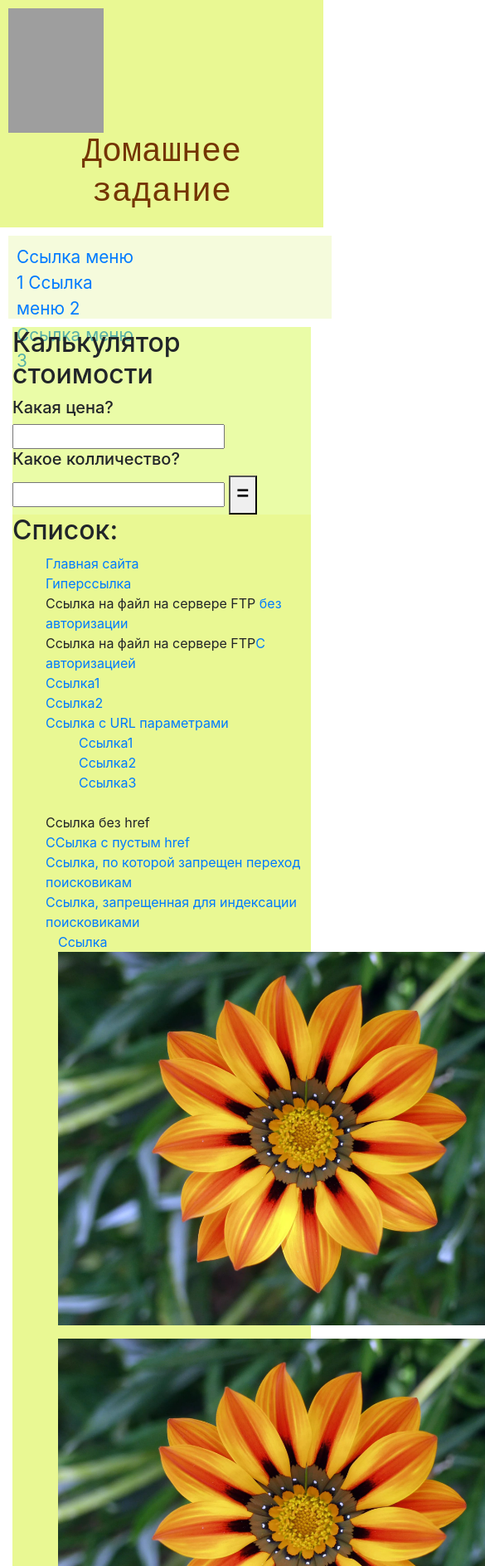
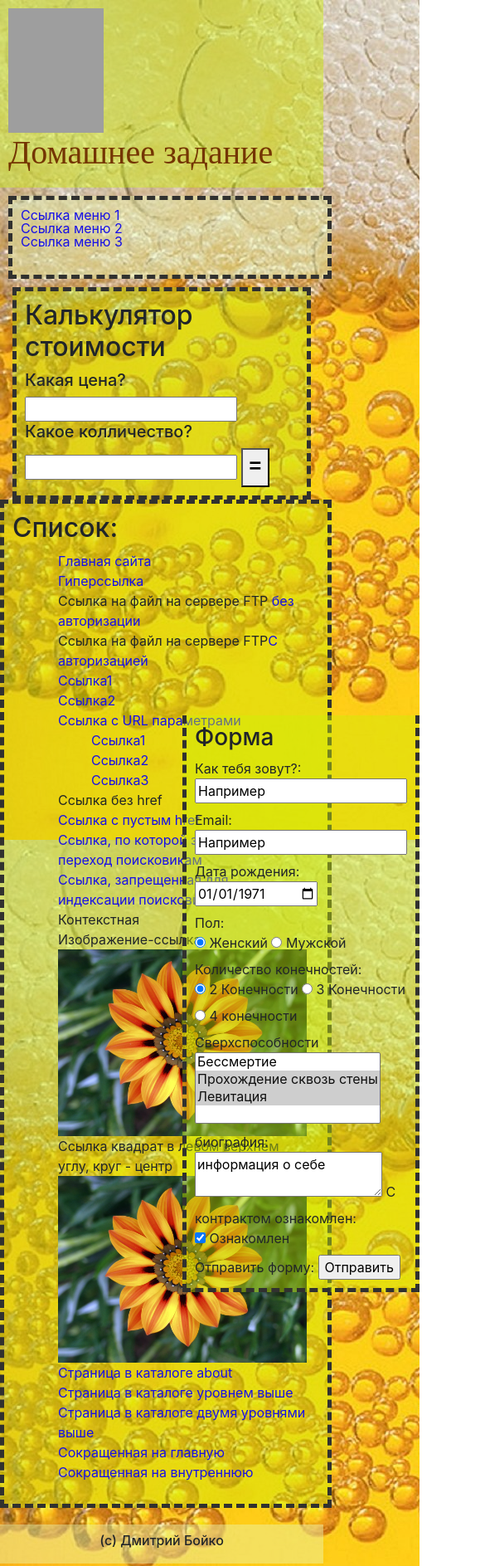
Before and after one commit to s0160158/homework5, a plain HTML site: page index.html in a window 390 px wide. Shown: the top 1887 px of the page at 83% size, 585 px wide, since content can reach past the window. Drawn offline with nearby package versions, Linux system fonts and the light colour scheme; grey boxes are pictures that could not be loaded.

Commit message:
Add files via upload

```diff
--- a/css/stylee.css
+++ b/css/stylee.css
@@ -1,62 +1,90 @@
-
-
-body{
+body {
     color: #000000;
     font-family: 'Rubik Beastly', cursive;
-
+    padding-bottom: 20px;
+    background-image: url();
 }
 
-.logo{
-    font-family:'Courier New', Courier, monospace;
+.logo {
+    font-family: 'Times New Roman', Times, serif;
     background: rgba(203, 238, 5, 0.432);
+    color: rgb(116, 53, 2);
     width: 100%;
     display: flex;
+    font-weight: bold;
+    font-size: 170%;
+    justify-content: left;
 
-    font-weight:bold;
-    color: rgb(116, 53, 2);
-    font-size: 220%;
-    justify-content: left;
+    padding: 6px;
 }
 
-.topnav{
-      margin: auto;
+.topnav {
+    margin-bottom: 20px;
     width: 100%;
     height: 100px;
     justify-content: center;
-      font-size: 130%;
+    font-size: 32 pt;
+    line-height: 100%;
+    background-color: rgba(232, 245, 177, 0.452);
     color: rgb(116, 53, 2);
-      background-color: rgba(232, 245, 177, 0.452);
+    font-size: 1.125rem;
+    text-anchor: middle;
+    -webkit-user-select: none;
+    -moz-user-select: none;
+    user-select: none;
+    border-style: dashed;
+    border-color: #31312f;
+    border-width: 5px;
+    padding: 10px;
 }
 
 .calculator {
-    background-color: rgba(188, 233, 25, 0.425);
+    background-color: rgba(232, 245, 177, 0.452);
     text-align: left;
     height: 100%;
+    border-style: dashed;
+    border-color: #31312f;
+    border-width: 5px;
+    padding: 10px;
 }
 
-.spisok{
-    background-color: rgba(203, 238, 5, 0.432)
+.spisok {
+    background-color: rgba(203, 238, 5, 0.432);
+    border-style: dashed;
+    border-color: #31312f;
+    border-width: 5px;
+    padding: 10px;
 }
 
-
-.tablitca{
+.tablitca {
     color: rgb(0, 0, 0);
-    background-color: rgba(232, 245, 177, 0.452) ;
+    background-color: rgba(232, 245, 177, 0.452);
+    height: 100%;
+    border-style: dashed;
+    border-color: #31312f;
+    border-width: 5px;
+    padding: 10px;
 }
 
-.form{
-    background-color: rgba(203, 238, 5, 0.432);
+.form {
+   background-color: rgba(232, 245, 177, 0.452);
+   text-align: center;
+    position: relative;
+    border-style: none dashed  dashed dashed;
+    border-color: #31312f;
+    border-width: 5px;
+    padding: 10px;
 }
 
-a{
+a {
     text-decoration: none;
+    color: #d6b705;
 }
 
-li{
+li {
     text-decoration: none;
     list-style: none;
 }
-
 
 .graficlogo {
     padding: 5 px;
@@ -64,108 +92,99 @@ max-width: 100%;
     box-sizing: border-box;
 }
 
-.podval{
+.podval {
     background: rgba(232, 245, 177, 0.452);
 }
 
 
 
 
-
-@media screen and (max-width: 800px) {
-body{
+@media screen and (max-width: 780px) {
+    body {
         color: #000000;
-    font-family: 'Rubik Beastly', cursive;
+        font-family: 'Rubik Beastly';
         display: flex;
         flex-direction: column;
-        flex-wrap:  wrap;
+        flex-wrap: wrap;
         width: 100%;
         margin: 10px 0;
     }
 
-.logo{
-    font-family:'Courier New', Courier, monospace;
+    .logo {
+        font-family: 'Times New Roman', Times, serif;
         background: rgba(203, 238, 5, 0.432);
+        color: rgb(116, 53, 2);
         width: 100%;
         display: flex;
-
-    font-weight:bold;
-    color: rgb(116, 53, 2);
-    font-size: 220%;
+        font-weight: bold;
+        font-size: 170%;
         justify-content: left;
-
         display: flex;
         flex-direction: row;
-        flex-wrap:  wrap;
+        flex-wrap: wrap;
         padding: 10px;
     }
     .menu {
         width: 150px
     }
     .calculator {
-    background-color: rgba(205, 248, 47, 0.425);
+        background-color: rgba(188, 233, 25, 0.425);
         text-align: left;
         height: 100%;
     }
-
-
-.topnav{
-      margin:10px;
-      justify-content: center;
-      font-size: 130%;
+    .topnav {
+        margin: 10px;
+        font-size: 100%;
+        background-color: rgba(232, 245, 177, 0.452);
         color: rgb(116, 53, 2);
-      background-color: rgba(232, 245, 177, 0.452);
         flex: 100%;
-        order:1;
+        order: 1;
         margin: 10px;
         padding: 10px;
         text-align: left;
+        display: block;
     }
-
-
-.spisok{
-    background-color: rgba(203, 238, 5, 0.432)
+    .spisok {
+        background-color: rgba(203, 238, 5, 0.432);
     }
-
-
-.tablitca{
+    .tablitca {
         color: rgb(0, 0, 0);
-    background-color: rgba(232, 245, 177, 0.452) ;
+        background-color: rgba(232, 245, 177, 0.452);
         width: 100%;
-        text-align: center;
+        position: absolute;
+        top: 800px;
     }
-
-.form{
+    .form {
         background-color: rgba(203, 238, 5, 0.432);
         flex: 100%;
-        order:3;
         margin: 10px;
         padding: 10px;
         text-align: left;
+        position: absolute;
+        bottom: 250px;
+
     }
-
-a{
-    text-decoration: none;
+    .formandtable {
+        display: flex;
+        flex-direction: column;
+        flex-flow: wrap;
     }
-
-li{
-    text-decoration: none;
-    list-style: none;
+    .tablitca {
+        order: 2;
     }
-
-
+    .form {
+        order: 1
+    }
     .graficlogo {
         padding: 5 px;
         max-width: 100%;
         box-sizing: border-box;
     }
-
-.podval{
+    .podval {
         background: rgba(232, 245, 177, 0.452);
-     width:  100%;
-        margin-top:  20px;
-        padding:  10px 0 10px 0;
+        width: 100%;
+        margin-top: 20px;
+        padding: 10px 0 10px 0;
         text-align: center;
     }
-
 }
--- a/index.html
+++ b/index.html
@@ -4,13 +4,22 @@
 
 <head>
     <title> Домашнее задание </title>
+    <meta charset="utf-8">
     <meta name="viewport" content="width=device-width, initial-scale=1">
     <link rel="stylesheet" href="css/stylee.css">
     <script src="https://code.jquery.com/jquery-3.3.1.slim.min.js"></script>
     <script src="https://cdnjs.cloudflare.com/ajax/libs/popper.js/1.14.7/umd/popper.min.js"></script>
     <link rel="stylesheet" href="https://stackpath.bootstrapcdn.com/bootstrap/4.3.1/css/bootstrap.min.css">
     <script src="https://stackpath.bootstrapcdn.com/bootstrap/4.3.1/js/bootstrap.min.js"></script>
+    <script src="js/calc.js" defer></script>
+    <style>
+        body {
+         background-image: url(img/background.jpg);}
+        a {
+        color:rgb(23, 16, 230);
 
+        }
+    </style>
 </head>
 
 
@@ -22,8 +31,8 @@
     <div class="topnav">
         <nav class="menu">
             <a href="vk.com"> Ссылка меню 1</a>
-    <a href="vk.com"> Ссылка меню 2</a>
-    <a href="vk.com"> Ссылка меню 3</a>
+            <a href="https://vk.com/vidnonesudba"> Ссылка меню 2</a>
+            <a href="https://vk.com/feed"> Ссылка меню 3</a>
         </nav>
     </div>
 </header>
@@ -47,58 +56,56 @@
                 </div>
             </div>
 
-      <div class="col">
 
             <div class="spisok">
                     <h2>Список:</h2>
                     <ol>
+                        <div class="col">
                         <li><a href="example.html" target="_blank">Главная сайта</a></li>
                         <li><a href="https://example.com/" target="_blank">Гиперссылка</a></li>
                         <li>Ссылка на файл на сервере FTP<a href="ftp://example.com/myfile.zip"> без авторизации</a></li>
-            <li>Ссылка на файл на сервере FTP<a href="ftp://user:password@example.com/myfile.zip">С авторизацией</a>
-            </li>
+                        <li>Ссылка на файл на сервере FTP<a href="ftp://user:password@example.com/myfile.zip">С авторизацией</a></li>
                         <li><a href="https://yandex.ru#дзен" target="_blank">Ссылка1</a></li>
                         <li><a href="#Форма">Ссылка2</a></li>
-            <li><a href="https://www.onlinestor.com?product=socks&color=white" target="_blank">Ссылка с URL
-                параметрами</a></li>
-            </li>
-            <li><a href="">
-                <ul>
+                        <li><a href="https://www.onlinestor.com?product=socks&color=white" target="_blank">Ссылка с URL параметрами</a></li>
+                        <ul >
                             <li><a href=https://market.yandex.ru/catalog--elektronika/54440 title="Электроника"
                                 target="_blank">Ссылка1</a></li>
                             <li><a href=https://market.yandex.ru/catalog--kompiuternaia-tekhn.. title="Компьютеры"
                                 target="_blank">Ссылка2</a></li>
                             <li><a href=https://market.yandex.ru/catalog--bytovaia-tekhnika/5.. title="Бытовая техника"
                                 target="_blank">Ссылка3</a></li>
+                        </ul>
+                        <li><a>Ссылка без href</a></li>
+                        <li><a href="">Ссылка с пустым href</a></li>
+                        <li><a href="http://example.ru" rel="nofollow"> Ссылка, по которой запрещен переход поисковикам
+                        </a></li>
+                        <li><noindex--><a href="http://example.ru"> Ссылка, запрещенная для индексации поисковиками </a></noindex--></li>
+                    </div>
 
-                </ul>
+                    <div class="col">
+
+                        <li> <a>Контекстная</a> </li>
+                        <li><a>Изображение-ссылка <br /><a href="http://example.com/">
+                            <img src="img/image.jpg" alt="Цветок" style="width: 300px;" />
+                        </a></li>
+                        <map name="primary">
+                        <area shape="circle" coords="150,100,50" href="https://vk.com">
+                        <area shape="rect" coords="1,1,50,50" href="https://seriahd.tv">
+                        </map>
+                        <li>Ссылка квадрат в левом верхнем углу, круг - центр <br />
+                        <img usemap="#primary" src="img/image.jpg" alt="Цветок" style="width: 300px;" />
                         </li>
-            <br>
-            <li><a>Ссылка без href</a></li>
-            <li><a href="">ССылка с пустым href</a></li>
-            <li><a href="http://example.ru" rel="nofollow"> Ссылка, по которой запрещен переход поисковикам </a></li>
-            <li>
-              <noindex--><a href="http://example.ru"> Ссылка, запрещенная для индексации поисковиками </a></noindex-->
-            </li>
-            <div class="col">
-              <li><a id="metka" href="https://kubsu.ru/ru" информация>Ссылка</a></li>
-              <li>
-                <p><a href=""><img src="img/image.jpg" alt="Цветок" style="width: 600px;"></a></p>
-              </li>
-              <li><a href="sample.html"><img src="img/image.jpg" alt="Цветок" style="width: 600px;" usemap="#map">
-                  <map name="map">
-                    <area shape="rect" href="ссылочка" coords="20 20 120 120" />
-                    <area shape="circle" href="ссылочка" coords="180 70 40" />
-                  </map></a></li>
-              <li><a href="Ссылаемый документ.html1">Ссылка1</a></li>
-              <li><a href="about/Ссылаемый документ2.html">Ссылка2</a></li>
-              <li><a href="../Ссылаемый документ3.html">Ссылка3</a></li>
-              <li><a href="../../Ссылаемый документ4.html">Ссылка</a></li>
-              <li><a href="/">Сокращенная ссылка на главную</a></li>
-              <li><a href="/example.html">Сокращенная ссылка на внутреннюю</a></li>
+
+                        <li><a href="about/files.html">Страница в каталоге about</a></li>
+                        <li><a href="../index.html">Страница в каталоге уровнем выше</a></li>
+                        <li><a href="../../index.html">Страница в каталоге двумя уровнями выше</a></li>
+                        <li><a href="">Сокращенная на главную</a> </li>
+                        <li><a href="/abouut/page.html">Сокращенная на внутреннюю</a></li>
+
+
+                   </div>
                 </ol>
-        </div>
-      </div>
             </div>
 
             <div class="col">
@@ -151,16 +158,14 @@
                 <label>
                     Дата рождения:<br />
                     <input name="field-name-1" value="1971-01-01" type="date" />
-          </label><br />
+                </label><br /> Пол:
 
 
-          Пол:<br />
+                <br />
                 <label><input type="radio" checked="checked" name="radio-group-1" value="Значение1" />
                     Женский </label>
                 <label><input type="radio" name="radio-group-1" value="Значение2" />
-            Мужской </label><br />
-
-          Количество конечностей:<br />
+                    Мужской </label><br /> Количество конечностей:<br />
                 <label><input type="radio" checked="checked" name="radio-group-2" value="Значение1" />
                     2 Конечности </label>
                 <label><input type="radio" name="radio-group-2" value="Значение2" />
@@ -182,13 +187,9 @@
                 <label>
                     биография:<br>
                     <textarea name="field-name-2">информация о себе</textarea>
-          </label>
-
-          С контрактом ознакомлен:<br />
+                </label> С контрактом ознакомлен:<br />
                 <label><input type="checkbox" checked="checked" name="check-1" />
-            Ознакомлен </label><br />
-
-          Отправить форму:
+                    Ознакомлен </label><br /> Отправить форму:
                 <input type="submit" value="Отправить" />
             </form>
             </div>
```
Also changed, not shown: img/background.jpg (added). Lines whose indentation alone changed are shown as unchanged.
